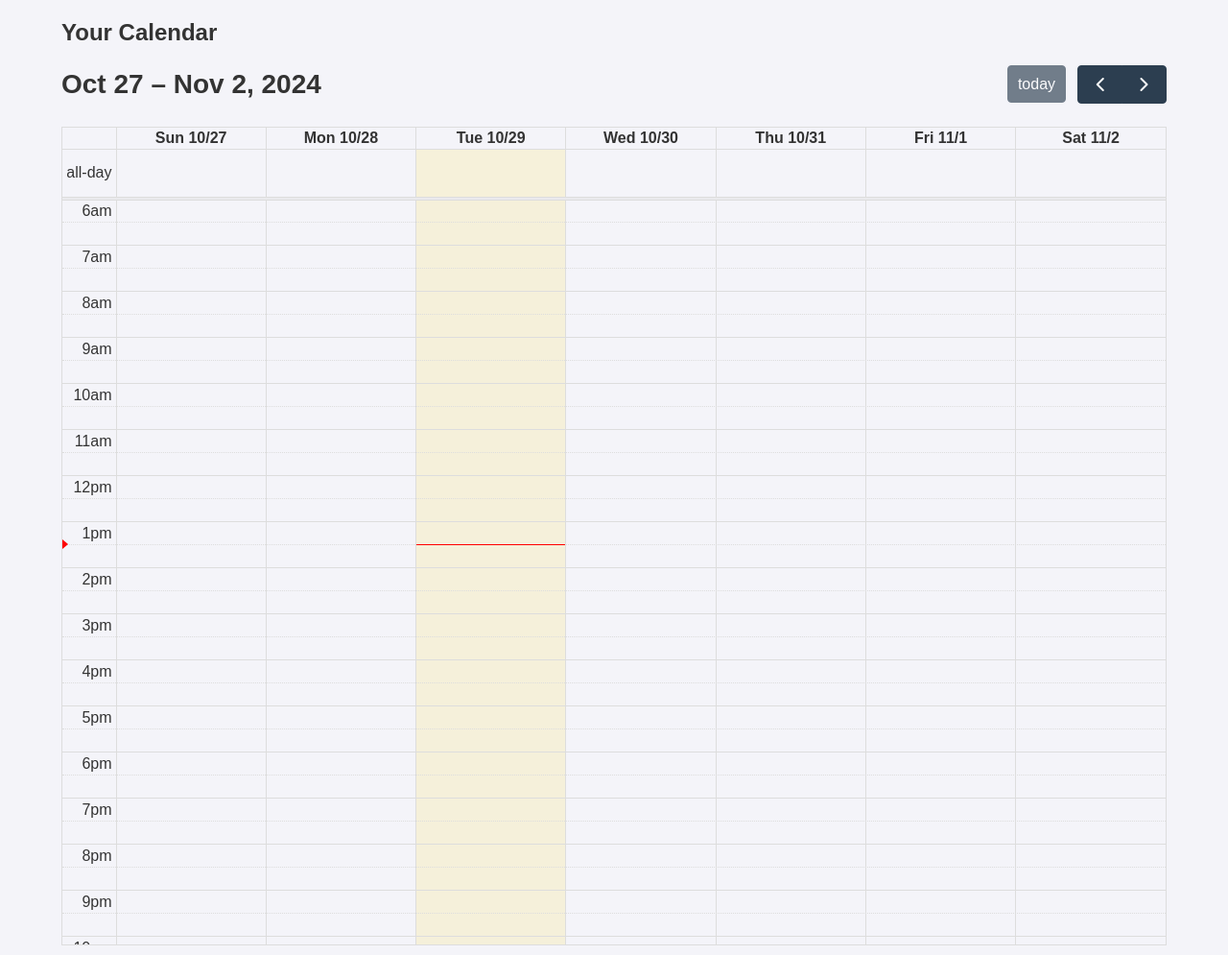
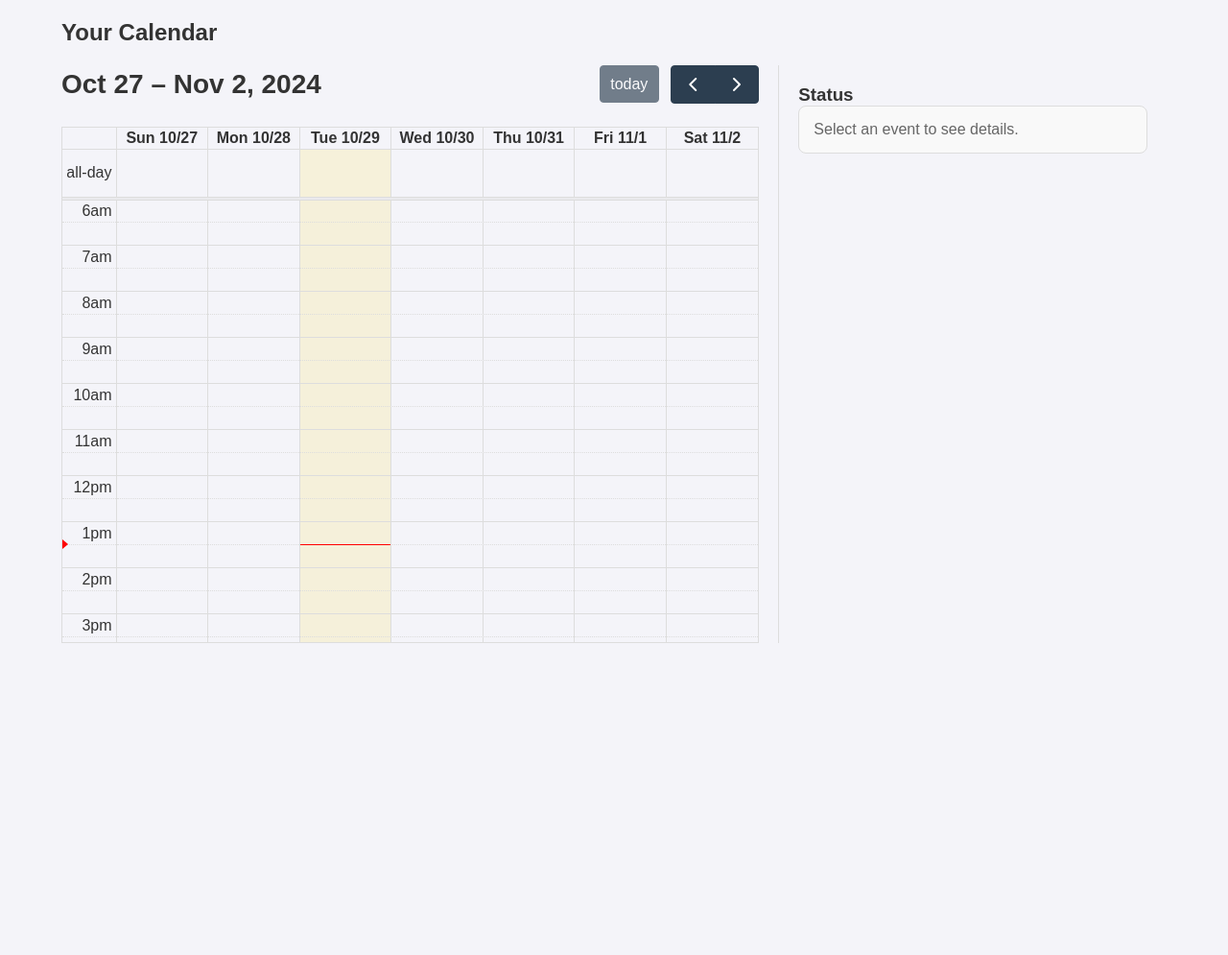
Before and after one commit to davisjabasing/mee_today, a Django app: page /calendar/ in a window 1280 px wide. Shown: the part 48-1043 px from the top of the page at 96% size. Run offline with Django 5.2, Linux system fonts and the light colour scheme; a user stored in the database is signed in; data comes from the database, SQL or seed files in the repository; both versions use the stored data as it was after the commit; lists and menus that the app fills with data are empty; some libraries are stand-ins or nearby versions.

Commit message:
Calender status

```diff
--- a/appointments/templates/requirements 24-10-2024.txt
+++ b/appointments/templates/requirements 24-10-2024.txt
@@ -6,3 +6,8 @@
         . If B accepted the Request of A, show "Hi {A}, You have an Appointment with {B} on {Date and Time} for {Reason}" for both A and B notifications.
         . If B Cancelled the request of A, show "Hi {A}, your Appointment with {B} has cancelled" for user A Notification and "Hi {B}, You Cancelled the Appointment with user {A}" for user B notification.
         . If B wants to Modify the request of A, then B needs to select new Date and Time and also the reason. After Modifiying, send a request back to the user A in the appointment section, show "Your Appointment is Modified by {B} to {Modified Time and Date} for {Reason for Modification}.". If A clicked the modified appointment from B, show 2 options like Accept and Cancel. If accept is pressed, send this appointment request to Accepted request and cancel is pressed, send this to cancelled category.
+
+4. Calendar
+    Scenario: (Consider user A and user B)
+    . If A send a request to B and B accepted, show this Upcoming Appointment in the calender. Eg: if a selected the date as 25-12-2024 and time 3:00 pm, block this timings in the calendar.If A selected 15 mins as the time slot, bok the calendar for 15 mins. if 30, block 30 mins in the calendar.
+    . If B cancelled the request from A, Block the calendar for that tie period with red color time slot.
--- a/appointments/templates/view_calendar.html
+++ b/appointments/templates/view_calendar.html
@@ -2,14 +2,23 @@
 {% block content %}
     <h2>Your Calendar</h2>
 
-    <div id="calendar"></div>
+    <div class="calendar-container">
+        <div id="calendar" class="calendar"></div>
+        <div id="status" class="status">
+            <h3>Status</h3>
+            <div id="status-content" class="status-content">
+                <p>Select an event to see details.</p>
+            </div>
+        </div>
+    </div>
 
     <script>
         document.addEventListener('DOMContentLoaded', function() {
             var calendarEl = document.getElementById('calendar');
+            var statusContent = document.getElementById('status-content');
 
             var calendar = new FullCalendar.Calendar(calendarEl, {
-                initialView: 'timeGridWeek',  // Week view with time blocks
+                initialView: window.innerWidth < 768 ? 'listWeek' : 'timeGridWeek',  // List view for mobile, week view for larger screens
                 slotDuration: '00:30:00',     // Time blocks of 30 minutes
                 nowIndicator: true,           // Show current time indicator
                 editable: false,              // No dragging or resizing appointments
@@ -18,45 +27,99 @@
                 events: [
                     {% for appointment in appointments %}
                     {
+                        id: '{{ appointment.id }}',
                         title: 'Appointment with {{ appointment.requester.username }}',
                         start: '{{ appointment.date|date:"Y-m-d\\TH:i:s" }}',  // Start date in proper ISO format
-                        end: '{{ appointment.date|date:"Y-m-d\\TH:i:s"|add:"0:30:00" }}', // End date 30 minutes later
+                        end: '{{ appointment.end_time|date:"Y-m-d\\TH:i:s" }}', // End date in proper ISO format
                         description: '{{ appointment.reason }}',
                         extendedProps: {
                             requester: '{{ appointment.requester.username }}',
                             status: '{{ appointment.status }}',
                             reason: '{{ appointment.reason }}',
-                        }
+                            duration: '{{ appointment.end_time|date:"H:i" }}'  // Time duration
+                        },
+                        color: '{% if appointment.status == "rejected" %}red{% elif appointment.status == "pending" %}orange{% else %}blue{% endif %}'  // Red for cancelled, orange for pending, blue for accepted
                     },
                     {% endfor %}
                 ],
 
-                // Event click to show details
+                // Event click to show details or redirect for pending requests
                 eventClick: function(info) {
-                    var content = `
-                        <strong>With:</strong> ${info.event.extendedProps.requester} <br>
-                        <strong>Reason:</strong> ${info.event.extendedProps.reason} <br>
-                        <strong>Status:</strong> ${info.event.extendedProps.status}
-                    `;
-                    var modal = document.createElement('div');
-                    modal.innerHTML = content;
-                    modal.style.position = 'absolute';
-                    modal.style.backgroundColor = '#fff';
-                    modal.style.border = '1px solid #ccc';
-                    modal.style.padding = '10px';
-                    modal.style.zIndex = '1000';
-                    document.body.appendChild(modal);
-
-                    modal.style.left = info.jsEvent.pageX + 'px';
-                    modal.style.top = info.jsEvent.pageY + 'px';
-
-                    document.addEventListener('click', function() {
-                        modal.remove();
-                    }, { once: true });
+                    if (info.event.extendedProps.status === 'pending') {
+                        window.location.href = "{% url 'notifications' %}";
+                    } else {
+                        var duration = (new Date(info.event.end) - new Date(info.event.start)) / 60000;  // Calculate duration in minutes
+                        var statusText = '';
+                        if (info.event.extendedProps.status === 'rejected') {
+                            statusText = 'Cancelled';
+                        } else if (new Date(info.event.end) < new Date()) {
+                            statusText = 'Completed Appointment';
+                        } else {
+                            statusText = 'Upcoming Appointment';
+                        }
+                        var content = `
+                            <strong>With:</strong> ${info.event.extendedProps.requester} <br>
+                            <strong>Date:</strong> ${info.event.start.toLocaleString()} <br>
+                            <strong>Duration:</strong> ${duration} minutes <br>
+                            <strong>Reason:</strong> ${info.event.extendedProps.reason} <br>
+                            <strong>Status:</strong> ${statusText} <br>
+                            <button onclick="deleteEvent(${info.event.id})">Delete</button>
+                        `;
+                        statusContent.innerHTML = content;
+                    }
                 },
             });
 
             calendar.render();
         });
+
+        function deleteEvent(eventId) {
+            if (confirm("Are you sure you want to delete this event?")) {
+                fetch(`/delete_event/${eventId}/`, {
+                    method: 'POST',
+                    headers: {
+                        'X-CSRFToken': '{{ csrf_token }}',
+                        'Content-Type': 'application/json'
+                    }
+                }).then(response => {
+                    if (response.ok) {
+                        location.reload();
+                    } else {
+                        alert("Failed to delete the event.");
+                    }
+                });
+            }
+        }
     </script>
+
+    <style>
+        .calendar-container {
+            display: flex;
+            flex-direction: row;
+            gap: 20px;
+        }
+        .calendar {
+            flex: 2;
+        }
+        .status {
+            flex: 1;
+            padding: 20px;
+            border-left: 1px solid #ddd;
+        }
+        .status-content {
+            border: 1px solid #ddd;
+            padding: 15px;
+            border-radius: 8px;
+            background-color: #f9f9f9;
+        }
+        @media (max-width: 768px) {
+            .calendar-container {
+                flex-direction: column;
+            }
+            .status {
+                border-left: none;
+                border-top: 1px solid #ddd;
+            }
+        }
+    </style>
 {% endblock %}
--- a/appointments/urls.py
+++ b/appointments/urls.py
@@ -26,6 +26,10 @@
 
 
 
+    path('delete_event/<int:event_id>/', views.delete_event, name='delete_event'),
+
+
+
     # path('notifications/', views.Notification, name='notifications'),
     # path('appointment/<int:appointment_id>/accept/', views.accept_appointment, name='accept_appointment'),
     # path('appointment/<int:appointment_id>/reject/', views.reject_appointment, name='reject_appointment'),
--- a/appointments/views.py
+++ b/appointments/views.py
@@ -220,9 +220,29 @@
 # Calendar View
 @login_required
 def calendar_view(request):
-    # Get only accepted appointments
-    appointments = Appointment.objects.filter(recipient=request.user, status='accepted')
+    # Get accepted, cancelled, and pending appointments
+    appointments = Appointment.objects.filter(
+        Q(recipient=request.user) | Q(requester=request.user),
+        status__in=['accepted', 'rejected', 'pending']
+    )
+
+    # Add color logic
+    for appointment in appointments:
+        if appointment.status == 'rejected':
+            appointment.color = 'red'
+        elif appointment.status == 'pending':
+            appointment.color = 'orange'
+        else:
+            appointment.color = 'blue'
+
     return render(request, 'view_calendar.html', {'appointments': appointments})
+
+@login_required
+def delete_event(request, event_id):
+    if request.method == 'POST':
+        appointment = Appointment.objects.get(id=event_id)
+        appointment.delete()
+        return redirect('calendar')
 
 def logout_view(request):
     logout(request)
```
Also changed, not shown: db.sqlite3.
